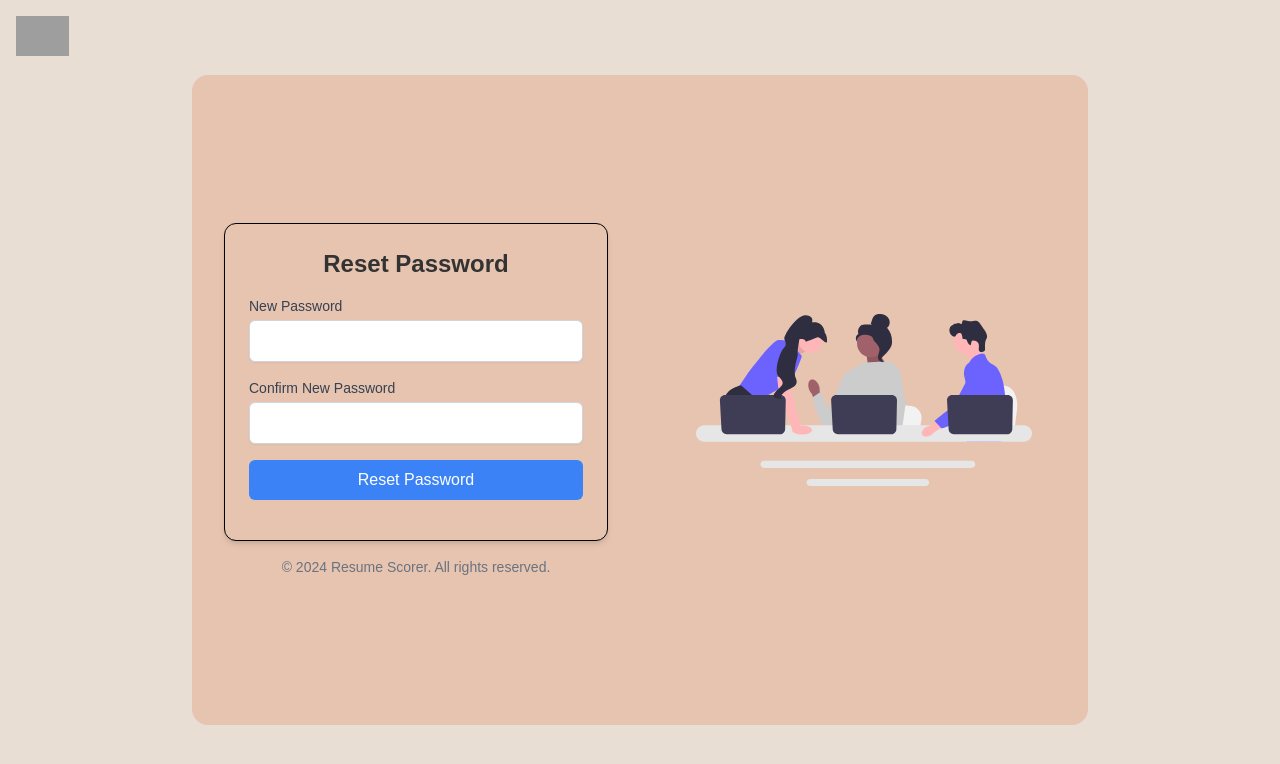
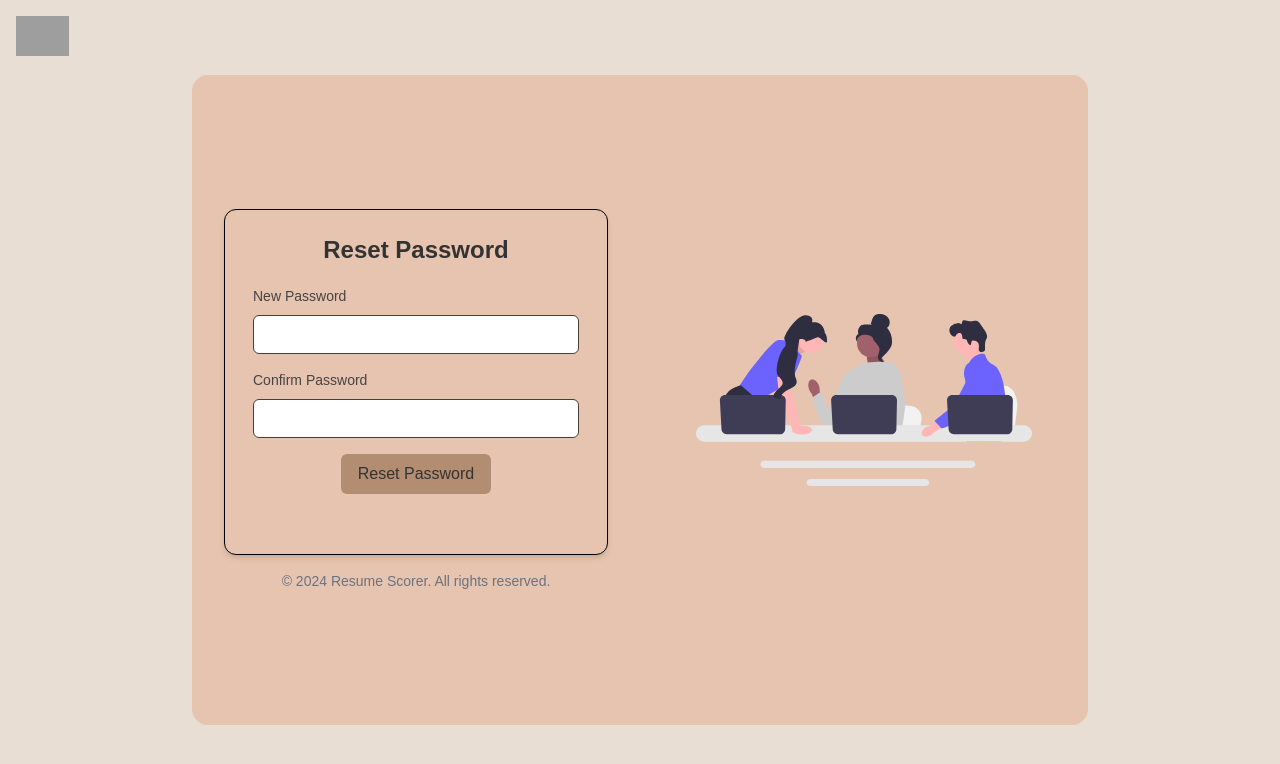
Before and after one commit to lahariSane/CareerBoost, a React (Create React App) app in the folder frontend/: page /reset-password/1 in a window 1280 px wide. Shown: the top 764 px of the page. Built offline with nearby package versions, Linux system fonts and the light colour scheme; no server answers; grey boxes are pictures that could not be loaded.

Commit message:
Reset password frontend and expiring after single use

```diff
--- a/frontend/src/Components/Auth/ResetPassword.jsx
+++ b/frontend/src/Components/Auth/ResetPassword.jsx
@@ -1,107 +1,150 @@
-import React, { useState, useEffect } from "react";
+import React, { useState } from "react";
 import axios from "axios";
-import { useParams } from "react-router-dom"; // To access URL query parameters
+import { useParams, useNavigate } from "react-router-dom";
 
-const ResetPassword = () => {
-    const { token } = useParams(); // Get token from URL
-    // const [token, setToken] = useState(""); // State to store token from URL
-    const [newPassword, setNewPassword] = useState(""); // State for new password
-    const [confirmPassword, setConfirmPassword] = useState(""); // State for confirming password
-    const [error, setError] = useState(""); // State for error messages
-    const [success, setSuccess] = useState(false); // State to track success
-    const [loading, setLoading] = useState(false); // State for loading spinner
-
-    // useEffect(() => {
-    //     // Extract the token from the URL query parameters
-    //     console.log(location.search);
-    //     const queryParams = new URLSearchParams(location.search);
-    //     const tokenFromUrl = queryParams.get("token");
-    //     setToken(tokenFromUrl); // Set token in state
-    // }, [location]);
+export default function ResetPassword() {
+    const { token } = useParams();
+    const navigate = useNavigate(); // For navigation
+    const [newPassword, setNewPassword] = useState("");
+    const [confirmPassword, setConfirmPassword] = useState("");
+    const [loading, setLoading] = useState(false);
+    const [error, setError] = useState("");
+    const [success, setSuccess] = useState(false);
 
     const handleResetPassword = async (e) => {
         e.preventDefault();
 
-        // Ensure both passwords match
         if (newPassword !== confirmPassword) {
             setError("Passwords do not match.");
             return;
         }
 
         setLoading(true);
-        setError(""); // Clear any previous error messages
+        setError("");
 
         try {
-            // Make API call to reset password with the token
             const response = await axios.post(
                 `${process.env.REACT_APP_API}/auth/updatepassword`,
                 { newPassword },
-                { headers: { Authorization: `Bearer ${token}` } } // Send token in the header
+                { headers: { Authorization: `Bearer ${token}` } }
             );
 
-            setSuccess(true); // Set success state to true upon successful password reset
+            setSuccess(true);
+            setTimeout(() => {
+                navigate("/login"); // Redirect to login page
+            }, 1000); // Redirect after 2 seconds to allow message display
         } catch (err) {
             setError(err.response?.data?.message || "Something went wrong.");
         } finally {
-            setLoading(false); // Reset loading state
+            setLoading(false);
         }
     };
 
     return (
-        <div className="space-y-4 max-w-md mx-auto">
-            {success ? (
-                <div className="text-center">
-                    <h2 className="text-xl font-semibold text-green-500">
-                        Your password has been reset successfully!
-                    </h2>
-                </div>
-            ) : (
-                <form onSubmit={handleResetPassword} className="space-y-4">
-                    {/* New Password Field */}
-                    <div>
-                        <label htmlFor="newPassword" className="block text-sm font-medium text-gray-700">
+        <div style={styles.resetPage}>
+            <form style={styles.resetForm} onSubmit={handleResetPassword}>
+                <div style={styles.formGroup}>
+                    <label htmlFor="new-password" style={styles.formLabel}>
                         New Password
                     </label>
                     <input
                         type="password"
-                            id="newPassword"
+                        id="new-password"
+                        style={styles.formInput}
                         value={newPassword}
                         onChange={(e) => setNewPassword(e.target.value)}
-                            className="mt-1 block w-full px-3 py-2 border border-gray-300 rounded-md shadow-sm focus:outline-none focus:ring-2 focus:ring-indigo-500"
                         required
                     />
                 </div>
 
-                    {/* Confirm Password Field */}
-                    <div>
-                        <label htmlFor="confirmPassword" className="block text-sm font-medium text-gray-700">
-                            Confirm New Password
+                <div style={styles.formGroup}>
+                    <label htmlFor="confirm-password" style={styles.formLabel}>
+                        Confirm Password
                     </label>
                     <input
                         type="password"
-                            id="confirmPassword"
+                        id="confirm-password"
+                        style={styles.formInput}
                         value={confirmPassword}
                         onChange={(e) => setConfirmPassword(e.target.value)}
-                            className="mt-1 block w-full px-3 py-2 border border-gray-300 rounded-md shadow-sm focus:outline-none focus:ring-2 focus:ring-indigo-500"
                         required
                     />
                 </div>
 
-                    {/* Error Message */}
-                    {error && <p className="text-red-500 text-sm">{error}</p>}
-
-                    {/* Reset Password Button */}
                 <button
                     type="submit"
-                        className="w-full py-2 px-4 bg-blue-500 text-white rounded-md hover:bg-blue-600"
-                        disabled={loading} // Disable button when loading
+                    style={styles.resetButton}
+                    disabled={loading}
                 >
-                        {loading ? "Processing..." : "Reset Password"}
+                    {loading ? "Resetting..." : "Reset Password"}
                 </button>
+                <div style={styles.messageContainer}>
+                    {error && <p style={styles.errorMessage}>{error}</p>}
+                    {success && <p style={styles.successMessage}>Password reset successfully! Redirecting to login...</p>}
+                </div>
             </form>
-            )}
         </div>
     );
+}
+
+const styles = {
+    resetPage: {
+        minHeight: "10vh",
+        display: "flex",
+        justifyContent: "center",
+        padding: "0.25rem",
+        fontFamily: "Arial, sans-serif",
+        fontSize: "14px",
+        flexWrap: "wrap",
+        borderRadius: "8px",
+        width: "100%",
+        maxWidth: "1000px",
+        overflow: "hidden",
+        flexDirection: "column",
+    },
+    resetForm: {
+        display: "flex",
+        flexDirection: "column",
+    },
+    formGroup: {
+        marginBottom: "1rem",
+    },
+    formLabel: {
+        display: "block",
+        fontSize: "14px",
+        color: "#444444",
+        marginBottom: "0.5rem",
+    },
+    formInput: {
+        width: "100%",
+        padding: "0.5rem",
+        border: "1px solid #4a3e36",
+        borderRadius: "6px",
+        fontSize: "14px",
+        boxSizing: "border-box",
+    },
+    resetButton: {
+        padding: "0.5rem",
+        backgroundColor: "#B38d72",
+        fontSize: "16px",
+        border: "none",
+        borderRadius: "6px",
+        cursor: "pointer",
+        textAlign: "center",
+        marginTop: "1rem",
+        width: "150px",
+        margin: "0 auto",
+    },
+    messageContainer: {
+        marginTop: "1rem",
+        textAlign: "center",
+    },
+    errorMessage: {
+        color: "red",
+        fontSize: "14px",
+    },
+    successMessage: {
+        color: "green",
+        fontSize: "14px",
+    },
 };
-
-export default ResetPassword;
```
Also changed, not shown: 2 other files (tests, documents, lock files or other folders). Lines whose indentation alone changed are shown as unchanged.
